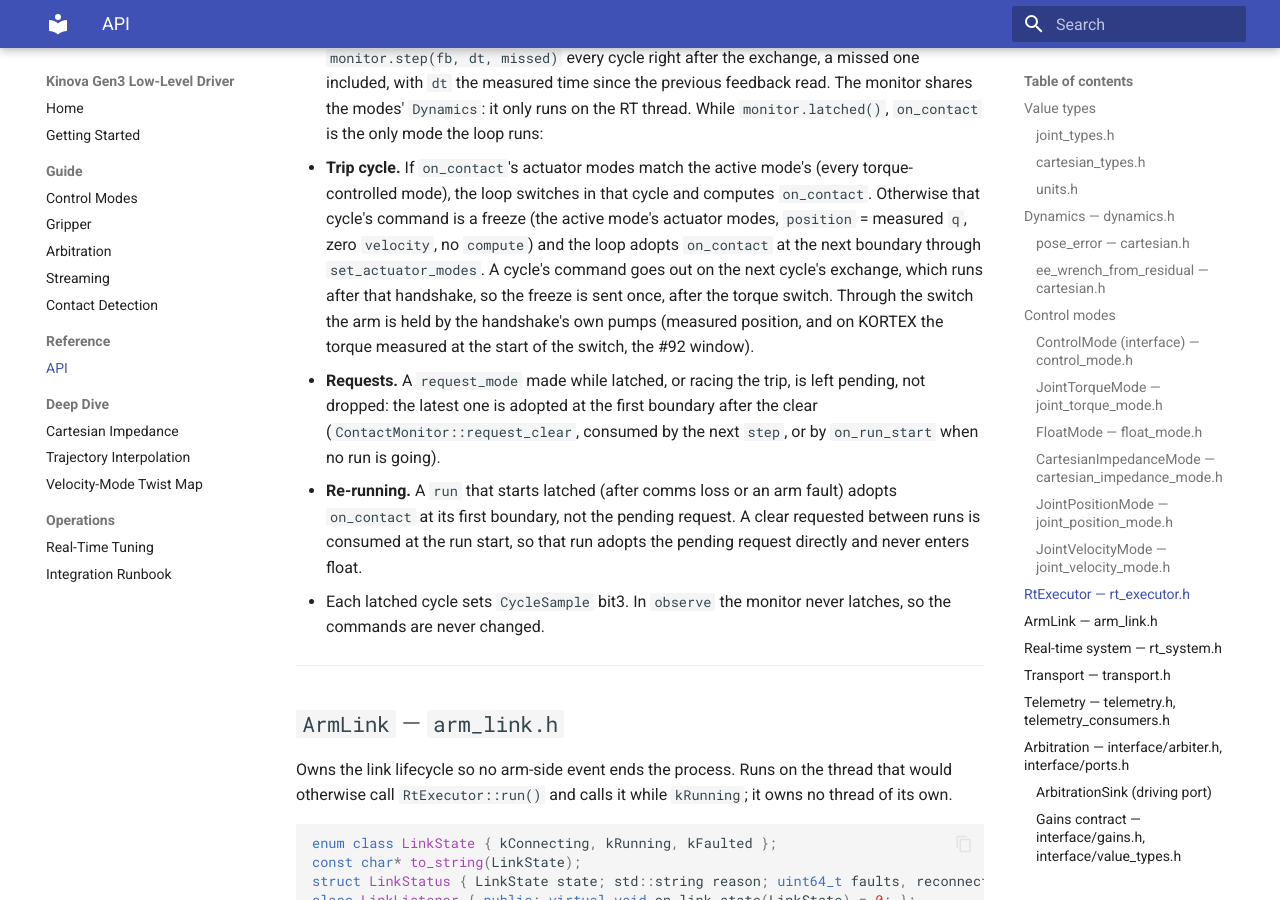
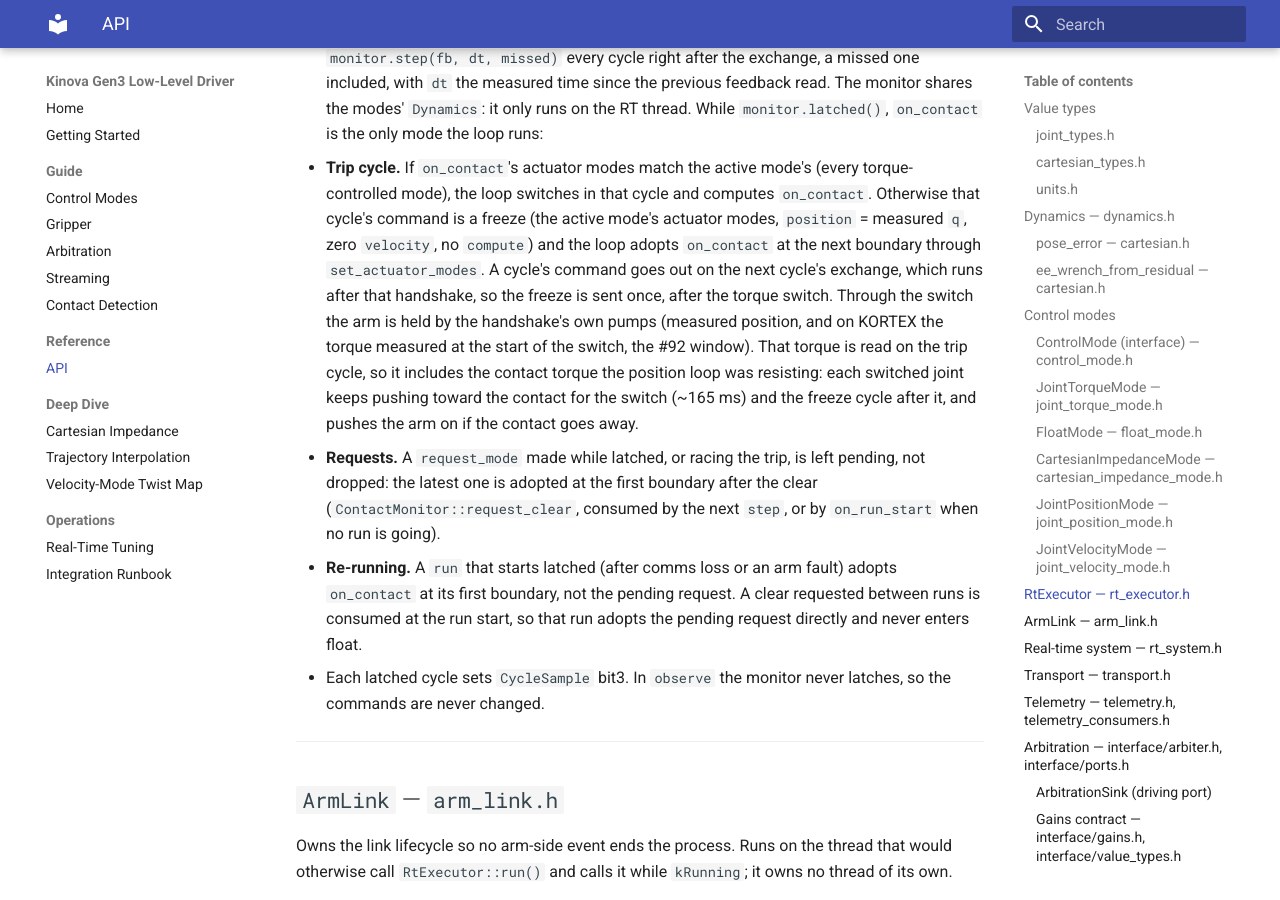
Before and after one commit to rammp-org/kinova-gen3-driver, an MkDocs documentation site: the page built from docs/reference/api.md, in a window 1280 px wide and 900 px high, scrolled down 7834 px. Built offline with MkDocs 1.6.1 and Material for MkDocs 9.7.7, drawn with Linux system fonts in a browser that asks for light colours.

Commit message:
Pump once before the first switch; document the contact-trip hold
Review follow-up. Actuator 1 switched before any pump had carried the
hold, so it took the previous command's torque until the first pump.
Send one pump before the loop.

On a contact trip from a position-type mode the snapshot includes the
contact torque, so the switch to FloatMode holds it instead of dropping.
Say so in the RtExecutor reference and CHANGELOG, and add an on-arm
check for it to the contact-detection validation steps.

Co-Authored-By: Claude Opus 5.5 <noreply@anthropic.com>
Claude-Session: https://claude.ai/code/session_01QoDtVoWMSHr5d2FKL7f1pM

```diff
--- a/docs/reference/api.md
+++ b/docs/reference/api.md
@@ -403,7 +403,10 @@ class RtExecutor {
     which runs after that handshake, so the freeze is sent once, after the torque
     switch. Through the switch the arm is held by the handshake's own pumps
     (measured position, and on KORTEX the torque measured at the start of the
-    switch, the #92 window).
+    switch, the #92 window). That torque is read on the trip cycle, so it
+    includes the contact torque the position loop was resisting: each switched
+    joint keeps pushing toward the contact for the switch (~165 ms) and the freeze
+    cycle after it, and pushes the arm on if the contact goes away.
   - **Requests.** A `request_mode` made while latched, or racing the trip, is left
     pending, not dropped: the latest one is adopted at the first boundary after
     the clear (`ContactMonitor::request_clear`, consumed by the next `step`, or
```
Also changed, not shown: CHANGELOG.md (+4 -1 lines), docs/guide/contact-detection.md (+3 -0 lines), 1 other file.
